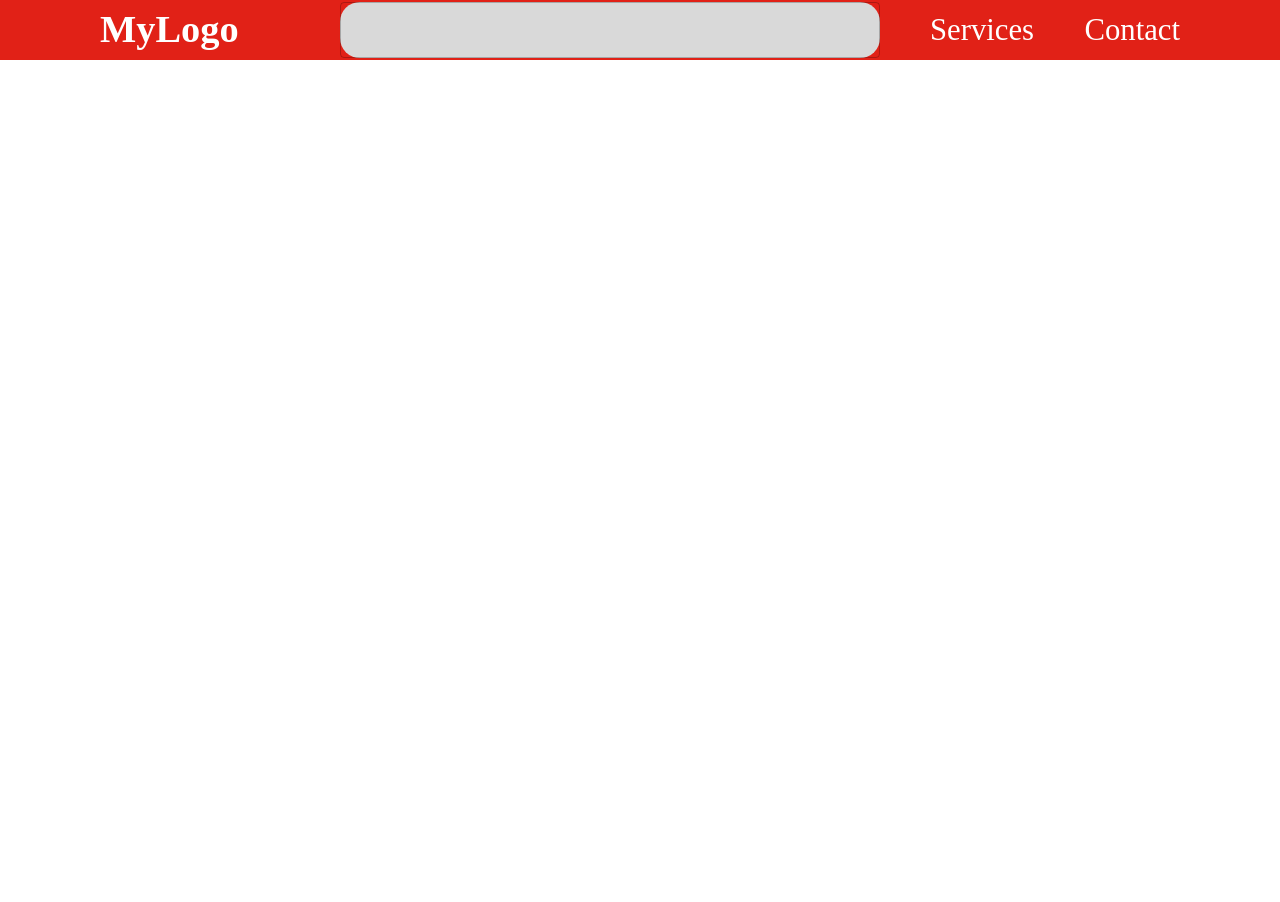
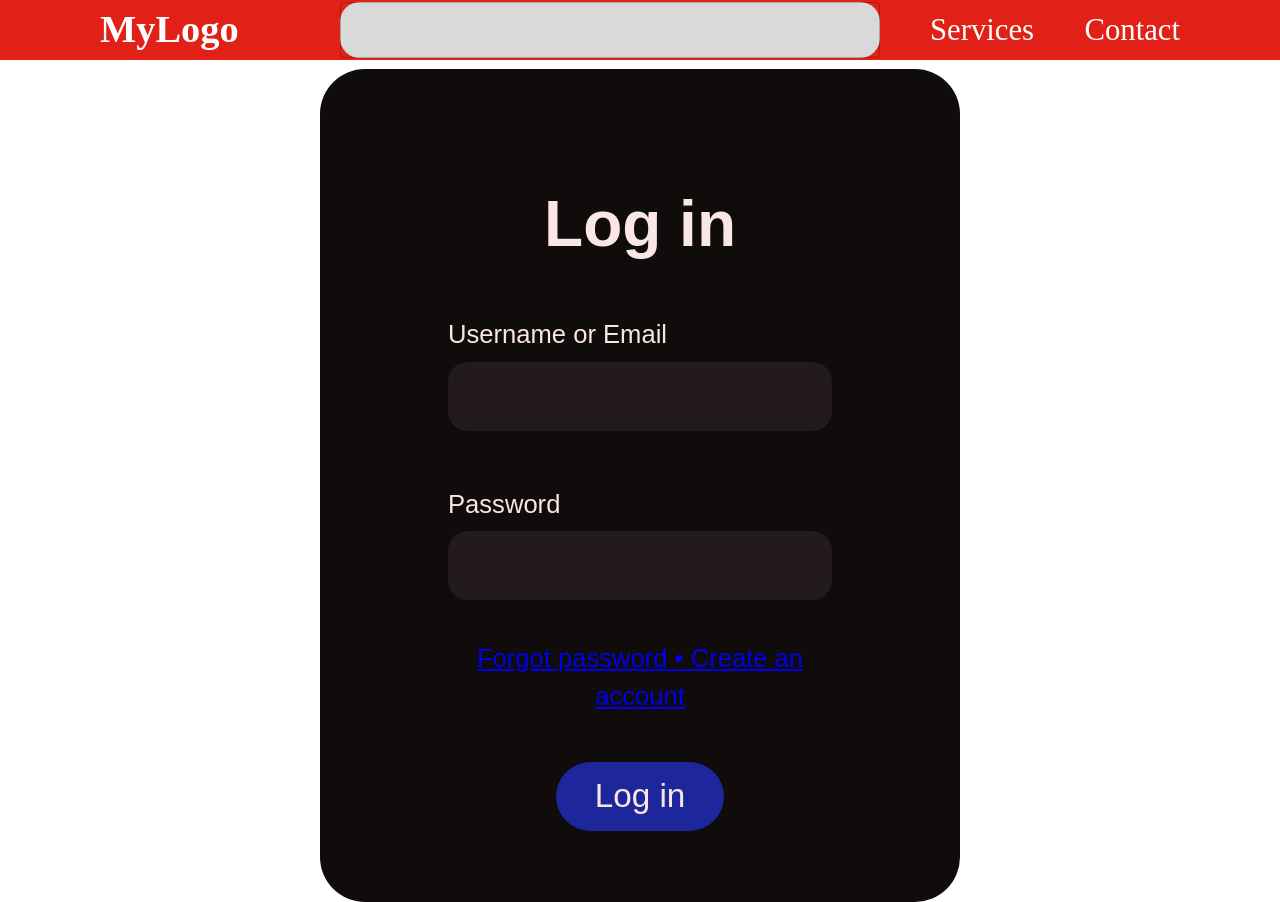
Before and after one commit to CapyBana/UserPine, a React (Create React App) app: page /log-in in a window 1280 px wide. Before the commit the page ends 800 px from the top, so only its background shows below. Built offline with nearby package versions, Linux system fonts and the light colour scheme.

Commit message:
Log in cua min xinh dep

```diff
--- /dev/null
+++ b/src/pages/LogInPage/LogInPage.js
@@ -0,0 +1,79 @@
+import React from 'react';
+import {
+    BackToHomePage,
+    FillInBox,
+    InputBox,
+    MainContent,
+    SignInBox,
+    SubmitButton,
+} from './logInStyle';
+
+const LogInPage = () => {
+    return (
+        <div>
+            <a href="sign-up">
+                <BackToHomePage>⬅ Back to Home page</BackToHomePage>
+            </a>
+            <SignInBox>
+                <MainContent>Log in</MainContent>
+                <form action="somewhere" method="POST">
+                    <div style={{ textAlign: 'left', marginBottom: '8px' }}>
+                        <text> Username or Email </text>
+                    </div>
+                    <InputBox style={{ position: 'relative' }}>
+                        <FillInBox
+                            type="text"
+                            id="username"
+                            minLength="6"
+                            maxLength="30"
+                            required
+                        />
+                        <box-icon
+                            style={{ position: 'absolute', top: '32.5%', right: '20px' }}
+                            type="solid"
+                            name="user"
+                            size="sm"
+                        />
+                    </InputBox>
+                    <br />
+                    <InputBox style={{ position: 'relative' }} />
+
+                    <div style={{ textAlign: 'left', margin: '16px 0 8px 0' }}> {/* Tăng margin ở đây */}
+                        Password
+                    </div>
+                    <InputBox style={{ position: 'relative' }}>
+                        <FillInBox
+                            type="password"
+                            id="password"
+                            minLength="8"
+                            maxLength="30"
+                            required
+                        />
+                        <box-icon
+                            style={{ position: 'absolute', top: '32.5%', right: '20px' }}
+                            type="solid"
+                            name="lock-alt"
+                            size="sm"
+                        />
+                    </InputBox>
+                    <br />
+                    <InputBox style={{ position: 'relative' }} />
+
+                    {/* Centered link */}
+                    <div style={{ textAlign: 'center' }}>
+                        <a href="sign-up">Forgot password • Create an account</a>
+                    </div>
+                    <br />
+                    {/* Centered Submit Button */}
+                    <div style={{ textAlign: 'center' }}>
+                        <SubmitButton type="submit" id="submitButton">
+                            Log in
+                        </SubmitButton>
+                    </div>
+                </form>
+            </SignInBox>
+        </div>
+    );
+};
+
+export default LogInPage;
--- /dev/null
+++ b/src/pages/LogInPage/logInStyle.js
@@ -0,0 +1,78 @@
+import styled from 'styled-components';
+
+export const SubmitButton = styled.button`
+    height: 100%;
+    padding: 4% 10%;
+    margin: 2%;
+    background-color: #1d269a;
+    color: #fae6e5;
+    border-radius: 45px;
+    font-size: 1.3em;
+    text-align: center;
+    cursor: pointer;
+    border: none;
+
+    &:hover {
+        background-color: #152157; /* Darker shade on hover */
+        transition: background-color 0.3s ease; /* Smooth transition */
+    }
+`;
+
+export const SignInBox = styled.div`
+    width: 50%;
+    font-family: unbounded, arial;
+    background-color: #100c0c;
+    color: #fae6e5;
+    justify-content: space-between;
+    text-align: left; /* Change to left for alignment */
+    border-radius: 45px;
+    padding: 5% 10%;
+    margin: auto;
+`;
+
+export const MainContent = styled.h1`
+    text-align: center;
+    color: #fae6e5;
+    font-weight: bold; /* Changed from font-style to font-weight */
+    font-size: 2.5em;
+`;
+
+export const ThirdContent = styled.h3`
+    text-align: center;
+    color: #fae6e5;
+    font-family: 'Times New Roman', serif; /* Added fallback */
+    font-size: 1.5em;
+`;
+
+export const InputBox = styled.div`
+    width: 100%;
+    height: 100%;
+    background-color: #231b1b;
+    color: #fae6e5;
+    border: none;
+    border-radius: 20px;
+    margin: auto;
+`;
+
+export const FillInBox = styled.input`
+    padding: 20px 45px 20px 20px;
+    width: 100%;
+    height: 100%;
+    background-color: transparent;
+    color: #fae6e5;
+    outline: none;
+    border: none;
+`;
+
+export const BackToHomePage = styled.button`
+    background-color: transparent;
+    margin: 20px 25px;
+    color: #dcd1d1;
+    border: none;
+    cursor: pointer;
+`;
+
+export const Capybana = styled.h3`
+    font-family: fantasy;
+    text-align: center; /* Ensured center alignment */
+`;
--- a/src/routes/index.js
+++ b/src/routes/index.js
@@ -1,10 +1,13 @@
 import Dashboard from '~/pages/Dashboard/Dashboard';
 import Review from '~/pages/Review';
 import SignUpPage from '~/pages/SignUpPage/signUpPage';
+import LogInPage from '~/pages/LogInPage/LogInPage';
 const routes = [
     { path: '/', component: Dashboard },
     { path: '/review-post', component: Review, layout: null },
     { path: '/sign-up', component: SignUpPage},
+    { path: '/log-in', component: LogInPage}
 ];
 
+
 export { routes };
```
